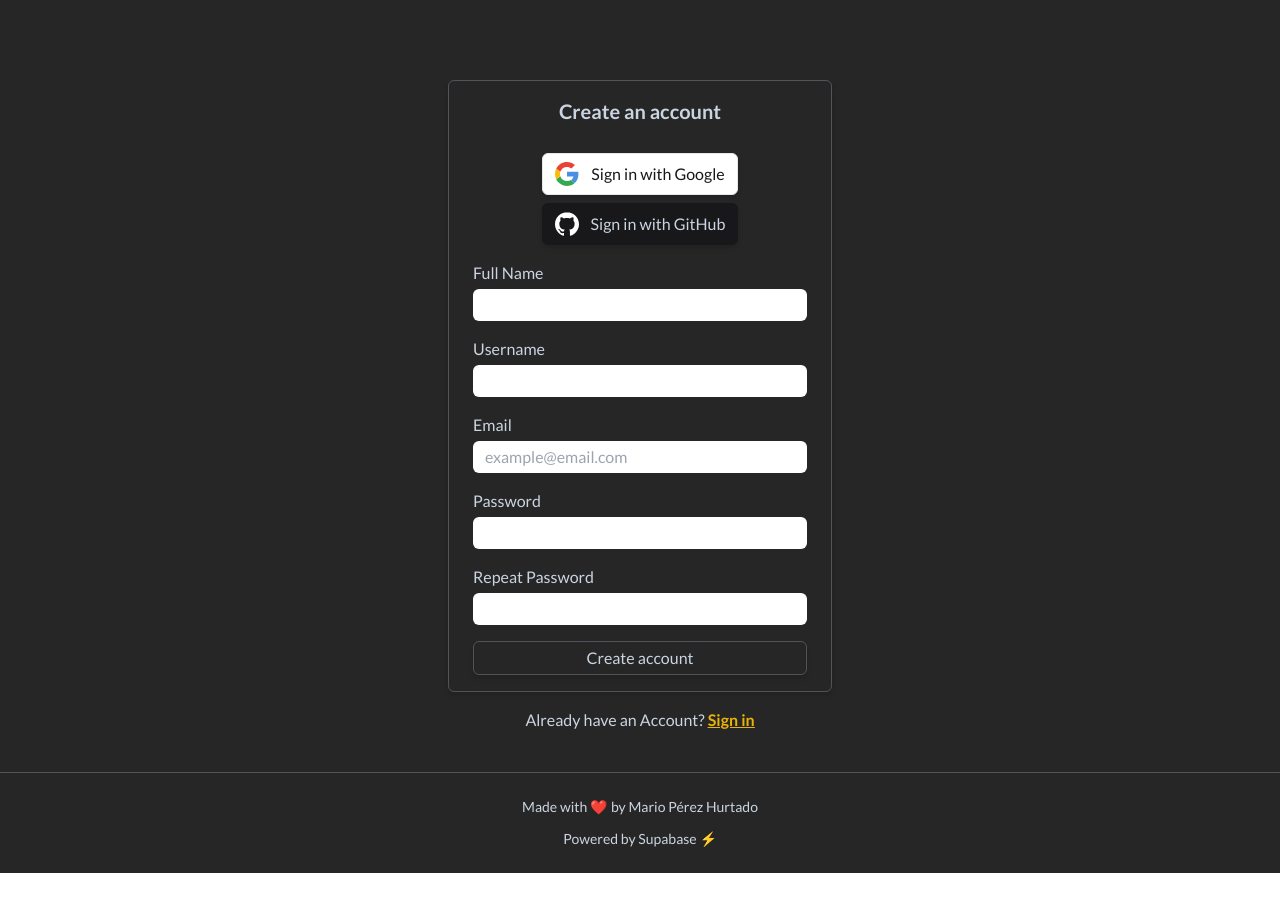
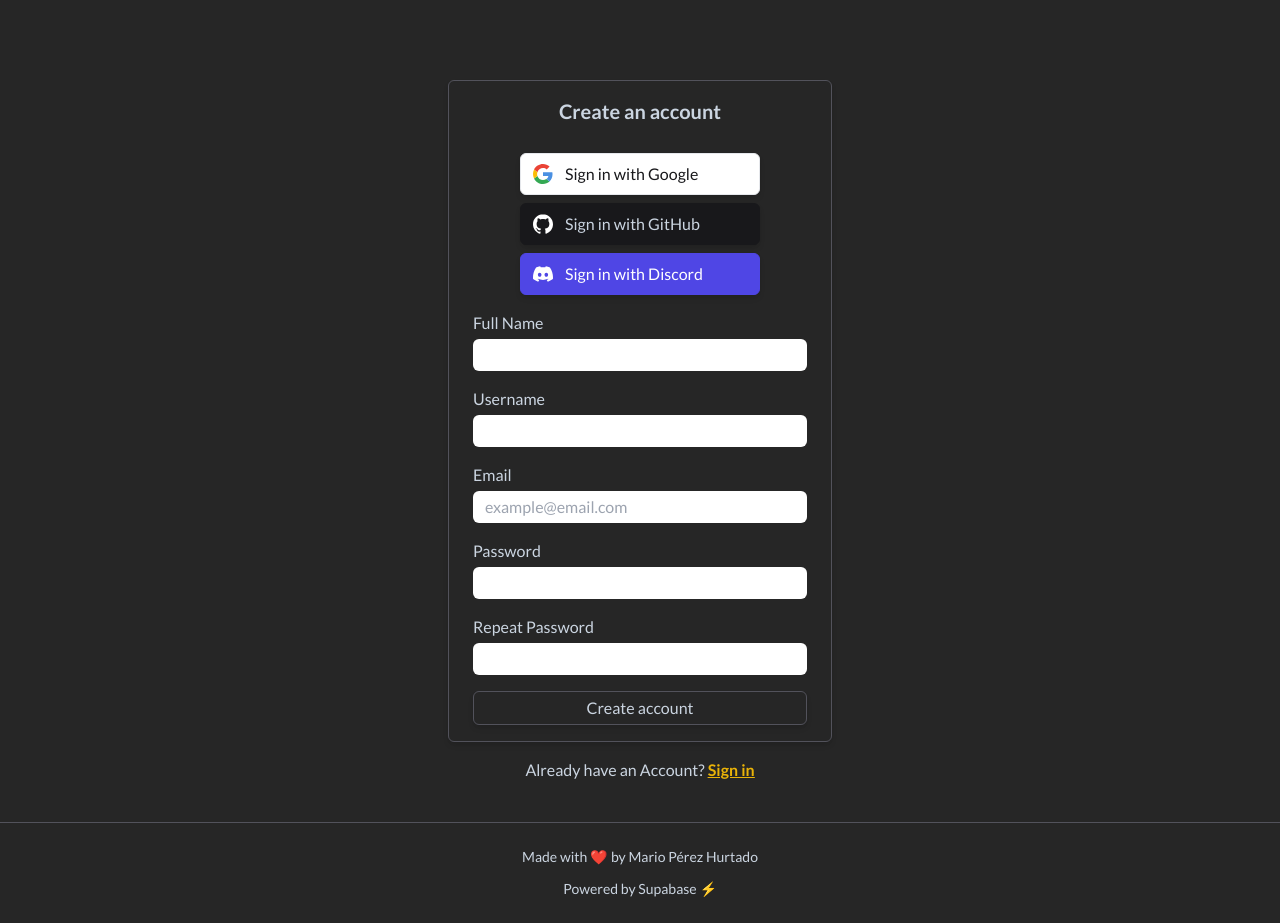
Before and after one commit to marioperezhurtado/DatsCap, a React (Vite) app: page /signup in a window 1280 px wide. Before the commit the page ends 873 px from the top, so only its background shows below. Built offline with nearby package versions, Linux system fonts and the light colour scheme; no server answers.

Commit message:
Added login with discord

```diff
--- a/src/App.jsx
+++ b/src/App.jsx
@@ -17,8 +17,8 @@ export default function App() {
   return (
     <AuthProvider>
       <DbProvider>
-        <div className="flex flex-col box-border min-h-screen bg-neutral-800 text-slate-300">
-          <div className="flex-grow">
+        <div className="box-border flex flex-col min-h-screen bg-neutral-800 text-slate-300">
+          <div className="flex-grow w-11/12 mx-auto">
             <Routes>
               <Route
                 path="/"
--- a/src/components/SocialLogin/SocialLogin.jsx
+++ b/src/components/SocialLogin/SocialLogin.jsx
@@ -2,11 +2,11 @@ import { useMutation } from '@tanstack/react-query'
 import useAuth from '../../contexts/AuthContext'
 
 export default function SocialLogin() {
-  const { signInGoogle, signInGithub } = useAuth()
+  const { signInGoogle, signInGithub, signInDiscord } = useAuth()
 
   const {
     isLoading: isGoogleLoading,
-    error: isGoogleError,
+    error: googleError,
     mutate: signInGoogleHandler
   } = useMutation({
     mutationKey: ['signInGoogle'],
@@ -15,15 +15,25 @@ export default function SocialLogin() {
 
   const {
     isLoading: isGithubLoading,
-    error: isGithubError,
+    error: githubError,
     mutate: signInGithubHandler
   } = useMutation({
     mutationKey: ['signInGithub'],
     mutationFn: signInGithub
   })
 
-  const isLoading = isGithubLoading || isGoogleLoading
-  const error = isGithubError?.message || isGoogleError?.message
+  const {
+    isLoading: isDiscordLoading,
+    error: discordError,
+    mutate: signInDiscordHandler
+  } = useMutation({
+    mutationKey: ['signInDiscord'],
+    mutationFn: signInDiscord
+  })
+
+  const isLoading = isGithubLoading || isGoogleLoading || isDiscordLoading
+  const error =
+    googleError?.message || githubError?.message || discordError?.message
 
   return (
     <div className="flex flex-col items-center gap-2 mt-3">
@@ -31,17 +41,25 @@ export default function SocialLogin() {
         type="button"
         onClick={signInGoogleHandler}
         disabled={isLoading}
-        className="flex gap-3 px-3 py-2 bg-white border rounded-md shadow-md text-zinc-900">
-        <img src="/google.svg" alt="Google Logo" className="w-6"></img>Sign in
+        className="flex items-center gap-3 px-3 py-2 bg-white border rounded-md shadow-md w-60 text-zinc-900">
+        <img src="/google.svg" alt="Google Logo" className="w-5"></img>Sign in
         with Google
       </button>
       <button
         type="button"
         onClick={signInGithubHandler}
         disabled={isLoading}
-        className="flex gap-3 px-3 py-2 border rounded-md shadow-md bg-zinc-900 border-zinc-900">
-        <img src="/github.svg" alt="Github Logo" className="w-6"></img>Sign in
+        className="flex items-center gap-3 px-3 py-2 border rounded-md shadow-md w-60 bg-zinc-900 border-zinc-900">
+        <img src="/github.svg" alt="Github Logo" className="w-5"></img>Sign in
         with GitHub
+      </button>
+      <button
+        type="button"
+        onClick={signInGithubHandler}
+        disabled={isLoading}
+        className="flex items-center gap-3 px-3 py-2 text-white bg-indigo-600 border border-indigo-600 rounded-md shadow-md w-60">
+        <img src="/discord.svg" alt="Discord Logo" className="w-5"></img>Sign in
+        with Discord
       </button>
       {error && <p className="text-red-500">{error}</p>}
     </div>
--- a/src/contexts/AuthContext.jsx
+++ b/src/contexts/AuthContext.jsx
@@ -34,6 +34,13 @@ export function AuthProvider({ children }) {
     if (error) throw Error('Failed to sign in')
   }
 
+  const signInGoogle = async () => {
+    const { error } = await supabase.auth.signInWithOAuth({
+      provider: 'google'
+    })
+    if (error) throw Error('Failed to sign in with GitHub')
+  }
+
   const signInGithub = async () => {
     const { error } = await supabase.auth.signInWithOAuth({
       provider: 'github'
@@ -41,11 +48,11 @@ export function AuthProvider({ children }) {
     if (error) throw Error('Failed to sign in with Google')
   }
 
-  const signInGoogle = async () => {
+  const signInDiscord = async () => {
     const { error } = await supabase.auth.signInWithOAuth({
-      provider: 'google'
+      provider: 'discord'
     })
-    if (error) throw Error('Failed to sign in with GitHub')
+    if (error) throw Error('Failed to sign in with Discord')
   }
 
   const signOut = async () => {
@@ -74,8 +81,9 @@ export function AuthProvider({ children }) {
     session,
     signUp,
     signIn,
+    signInGoogle,
     signInGithub,
-    signInGoogle,
+    signInDiscord,
     signOut
   }
 
--- a/src/layout/Footer/Footer.jsx
+++ b/src/layout/Footer/Footer.jsx
@@ -1,7 +1,7 @@
 export default function Footer() {
   return (
-    <footer className="w-full mt-10 p-6 text-sm text-center border-t border-zinc-600">
-      <h3 className="mb-3">Made with ❤️  by Mario Pérez Hurtado</h3>
+    <footer className="w-full p-6 mt-10 text-sm text-center border-t border-zinc-600">
+      <p className="mb-3">Made with ❤️  by Mario Pérez Hurtado</p>
       <p>Powered by Supabase ⚡</p>
     </footer>
   )
```
Also changed, not shown: public/discord.svg (added).
